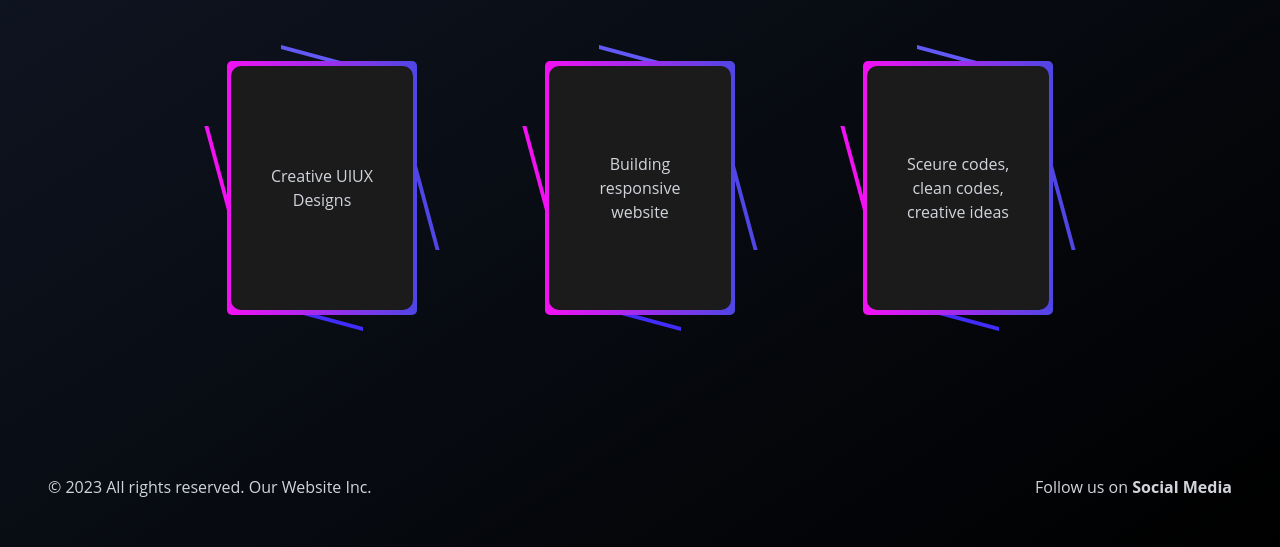
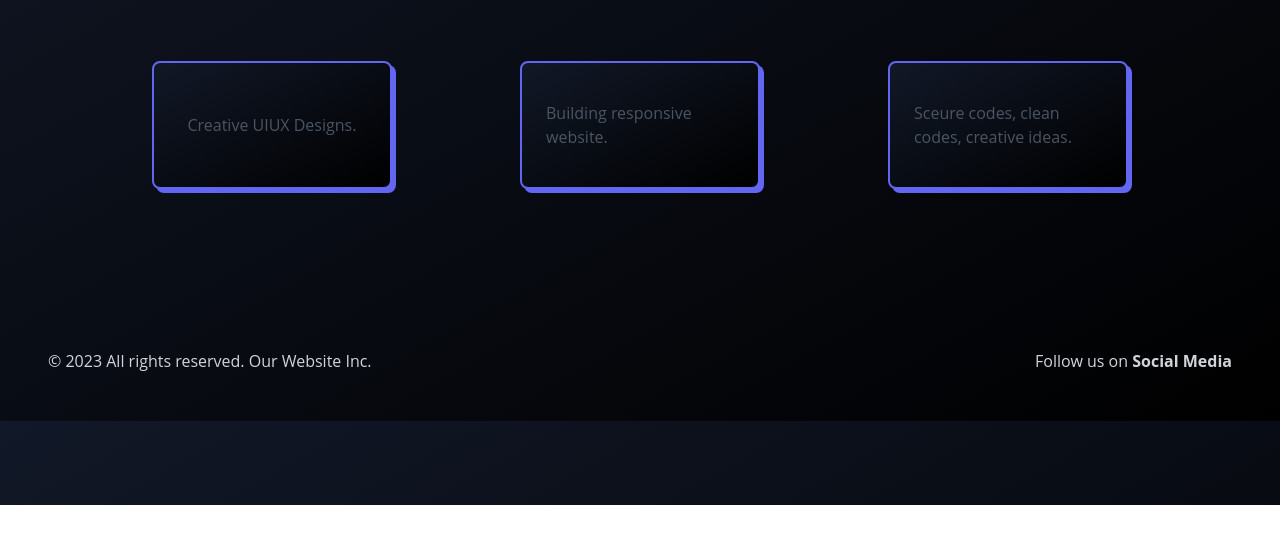
Before and after one commit to TasAlluhimi/Tasneem-Services, a website: page Services.html in a window 1280 px wide. Shown: the part 295-842 px from the top of the page. After the commit the page ends 800 px from the top, so only its background shows below. Drawn offline with nearby package versions, Linux system fonts and the light colour scheme.

Commit message:
services

```diff
--- a/Services.html
+++ b/Services.html
@@ -56,25 +56,30 @@
         </div>
 
         <div class="flex flex-wrap items-center justify-center gap-10 lg:gap-32 mt-9 lg:mt-16">
-            <div class="card-container">
-                <div class="box">
-                  <div class="content">
-                    Creative UIUX Designs
+          <div class="relative cursor-pointer">
+            <span class="absolute top-0 left-0 w-full h-full mt-1 ml-1 bg-indigo-500 rounded-lg"></span>
+            <div class="relative p-6 bg-gradient-to-br from-gray-900 to-black border-2 border-indigo-500 rounded-lg hover:scale-105 transition duration-500 w-60 h-32 flex justify-center items-center">
+                <p class="text-gray-600">
+                  Creative UIUX Designs.
+                </p>
             </div>
         </div>
-              </div>
-              <div class="card-container">
-                <div class="box">
-                  <div class="content">
-                    Building responsive website
+
+        <div class="relative cursor-pointer">
+          <span class="absolute top-0 left-0 w-full h-full mt-1 ml-1 bg-indigo-500 rounded-lg"></span>
+          <div class="relative p-6 bg-gradient-to-br from-gray-900 to-black border-2 border-indigo-500 rounded-lg hover:scale-105 transition duration-500 w-60 h-32 flex justify-center items-center">
+              <p class="text-gray-600">
+                Building responsive website.
+              </p>
           </div>
       </div>
-              </div>
-              <div class="card-container">
-                <div class="box">
-                  <div class="content">
-                    Sceure codes, clean codes, creative ideas
-                  </div>
+
+      <div class="relative cursor-pointer">
+        <span class="absolute top-0 left-0 w-full h-full mt-1 ml-1 bg-indigo-500 rounded-lg"></span>
+        <div class="relative p-6 bg-gradient-to-br from-gray-900 to-black border-2 border-indigo-500 rounded-lg hover:scale-105 transition duration-500 w-60 h-32 flex justify-center items-center">
+            <p class="text-gray-600">
+              Sceure codes, clean codes, creative ideas.
+            </p>
         </div>
     </div>
         </div>
```
Lines whose indentation alone changed are shown as unchanged.
